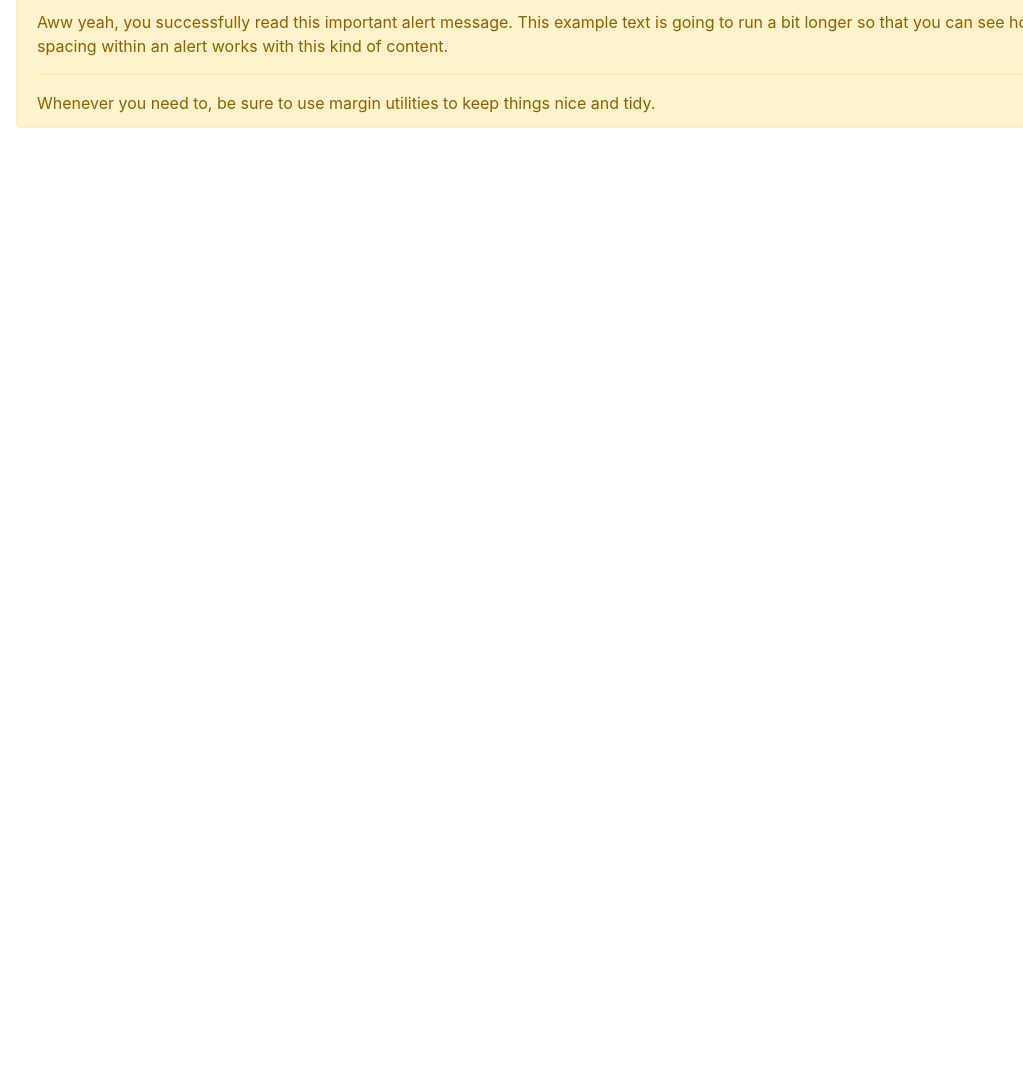
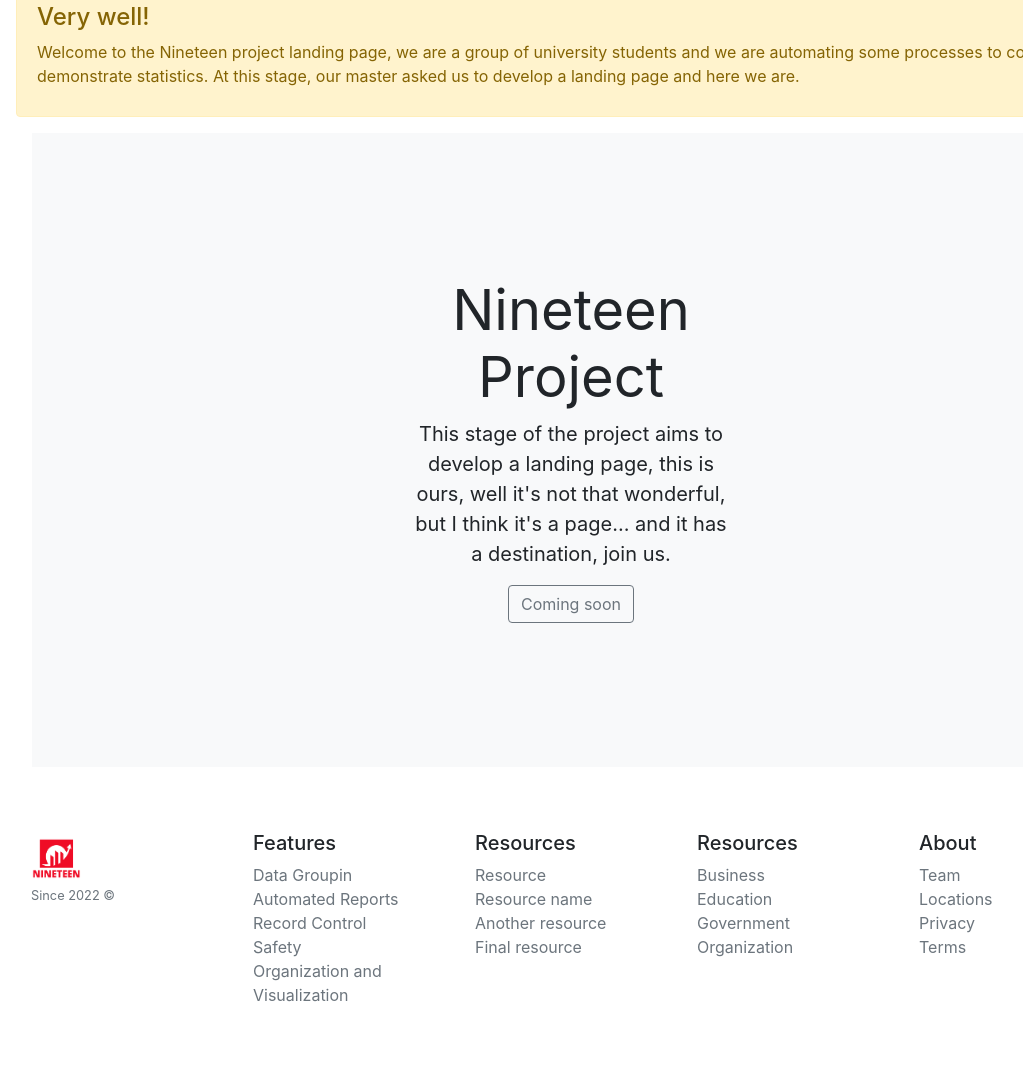
Before and after one commit to ijeronimo/P-UNI9-5S, a plain HTML site: page index.html in a window 1280 px wide. Shown: the part 121-1192 px from the top of the page, without its empty margins (69-1092 px from the left). Before the commit the page ends 800 px from the top, so only its background shows below. Drawn offline with nearby package versions, Linux system fonts and the light colour scheme.

Commit message:
Index.html
Modelo.

```diff
--- a/index.html
+++ b/index.html
@@ -15,10 +15,11 @@
   <meta name="viewport" content="width=device-width, initial-scale=1.0">
 
   <link rel="icon" href="img/Nineteen.png">
-  <title>Nineteen</title>
+  <title>Nineteen :: Uninove Group</title>
 </head>
 <div class="container">
   <header>
+    <marquee behavior="alternate" direction="left" >Presented to Uninove.</marquee>
     <nav class="navbar navbar-expand-lg navbar-light bg-ligth">
       <a class="navbar-brand" href="index.html"><img src="img/Nineteen.png" alt="Nineteen" width="50px" height="55px"></a>
       <button class="navbar-toggler" type="button" data-toggle="collapse" data-target="#navbarNav" aria-controls="navbarNav" aria-expanded="false" aria-label="Toggle navigation">
@@ -49,14 +50,67 @@
         <button type="button" class="close" data-dismiss="alert" aria-label="Close">
           <span aria-hidden="true">&times;</span>
         </button>
-        Well done!</h4>
-      <p>Aww yeah, you successfully read this important alert message. This example text is going to run a bit longer so that you can see how spacing within an alert works with this kind of content.</p>
-      <hr>
-      <p class="mb-0">Whenever you need to, be sure to use margin utilities to keep things nice and tidy.</p>
+        Very well!</h4>
+      <p>Welcome to the Nineteen project landing page, we are a group of university students and we are automating some processes to control and demonstrate statistics. At this stage, our master asked us to develop a landing page and here we are.
+        </p>
     </div>
 
-
+    <div class="position-relative overflow-hidden p-3 p-md-5 m-md-3 text-center bg-light">
+      <div class="col-md-5 p-lg-5 mx-auto my-5">
+        <h1 class="display-4 font-weight-normal">Nineteen Project</h1>
+        <p class="lead font-weight-normal">This stage of the project aims to develop a landing page, this is ours, well it's not that wonderful, but I think it's a page... and it has a destination, join us.</p>
+        <a class="btn btn-outline-secondary" href="#">Coming soon</a>
+      </div>
+      <div class="product-device box-shadow d-none d-md-block"></div>
+      <div class="product-device product-device-2 box-shadow d-none d-md-block"></div>
+    </div>
 
   </body>
+
+  <footer class="container py-5">
+    <div class="row">
+      <div class="col-12 col-md">
+       <img src="img/Nineteen.png" alt="Nineteen" width="50px" height="55px">
+        <small class="d-block mb-3 text-muted">Since 2022 ©</small>
+      </div>
+      <div class="col-6 col-md">
+        <h5>Features</h5>
+        <ul class="list-unstyled text-small">
+          <li><a class="text-muted" href="#">Data Groupin</a></li>
+          <li><a class="text-muted" href="#">Automated Reports</a></li>
+          <li><a class="text-muted" href="#"> Record Control</a></li>
+          <li><a class="text-muted" href="#">Safety</a></li>
+          <li><a class="text-muted" href="#">Organization and Visualization</a></li>
+        </ul>
+      </div>
+      <div class="col-6 col-md">
+        <h5>Resources</h5>
+        <ul class="list-unstyled text-small">
+          <li><a class="text-muted" href="#">Resource</a></li>
+          <li><a class="text-muted" href="#">Resource name</a></li>
+          <li><a class="text-muted" href="#">Another resource</a></li>
+          <li><a class="text-muted" href="#">Final resource</a></li>
+        </ul>
+      </div>
+      <div class="col-6 col-md">
+        <h5>Resources</h5>
+        <ul class="list-unstyled text-small">
+          <li><a class="text-muted" href="#">Business</a></li>
+          <li><a class="text-muted" href="#">Education</a></li>
+          <li><a class="text-muted" href="#">Government</a></li>
+          <li><a class="text-muted" href="#">Organization</a></li>
+        </ul>
+      </div>
+      <div class="col-6 col-md">
+        <h5>About</h5>
+        <ul class="list-unstyled text-small">
+          <li><a class="text-muted" href="#">Team</a></li>
+          <li><a class="text-muted" href="#">Locations</a></li>
+          <li><a class="text-muted" href="#">Privacy</a></li>
+          <li><a class="text-muted" href="#">Terms</a></li>
+        </ul>
+      </div>
+    </div>
+  </footer>
 </div>
 </html>
```
Also changed, not shown: img/estatisticas-online.png (added), img/estatisticas-online2.png (added).
